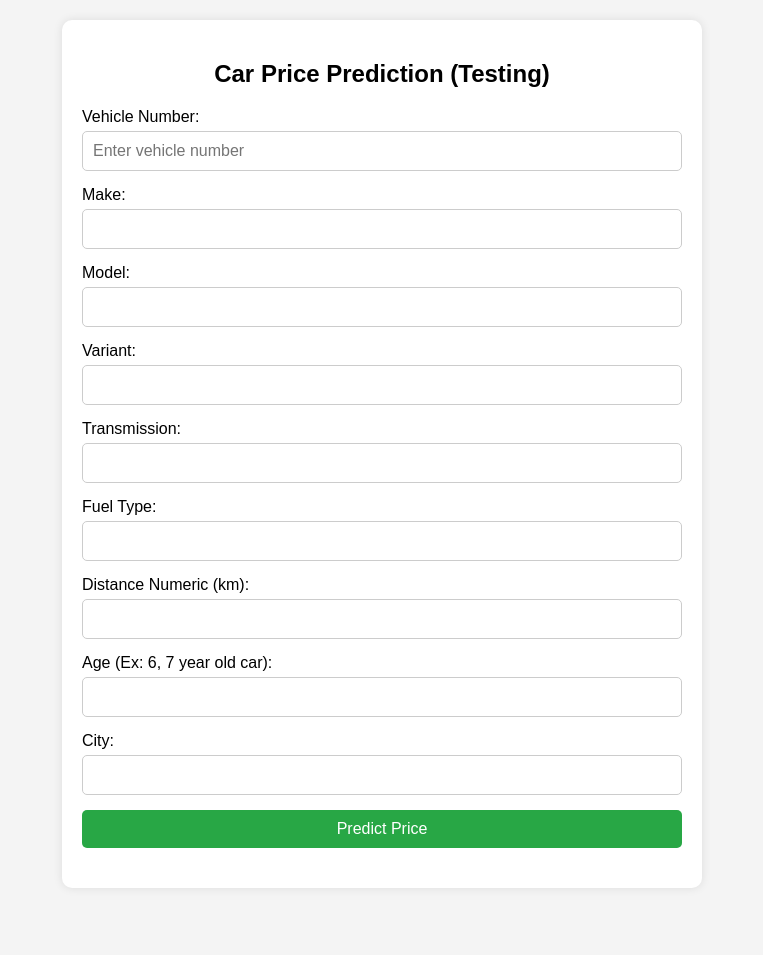
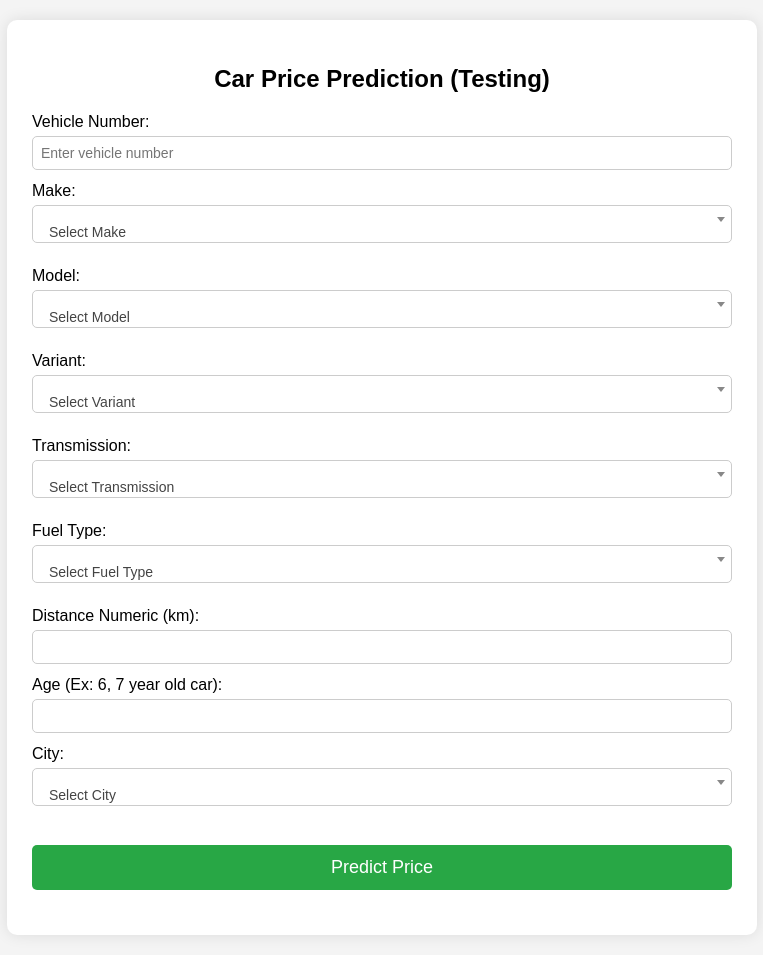
Before and after one commit to NikhilRaj-24/beta-try, a Flask app: template templates/index.html in a window 1280 px wide. Shown: the whole page, without its empty margins (258-1021 px from the left). Before the commit the page ends 848 px from the top, so only its background shows below. Run offline with Flask 3, Linux system fonts and the light colour scheme; the template is opened without the code that fills it, so the values that code supplies are empty; parts of the project's set-up code (start-up, migrations or seed data) failed here and were passed over; some libraries are stand-ins or nearby versions.

Commit message:
Update index.html

```diff
--- a/templates/index.html
+++ b/templates/index.html
@@ -8,6 +8,10 @@
 
     <!-- Add jQuery -->
     <script src="https://code.jquery.com/jquery-3.6.0.min.js"></script>
+
+    <!-- Select2 CSS and JS -->
+    <link href="https://cdn.jsdelivr.net/npm/select2@4.1.0-rc.0/dist/css/select2.min.css" rel="stylesheet" />
+    <script src="https://cdn.jsdelivr.net/npm/select2@4.1.0-rc.0/dist/js/select2.min.js"></script>
 
     <!-- Favicon for the taskbar -->
     <link rel="icon" href="https://cdn-icons-png.flaticon.com/512/3307/3307164.png" type="image/png" />
@@ -21,17 +25,18 @@
         }
 
         .container {
-            max-width: 600px;
+            max-width: 700px;
             margin: auto;
             background: white;
-            padding: 20px;
+            padding: 25px;
             border-radius: 10px;
-            box-shadow: 0px 0px 10px 0px rgba(0, 0, 0, 0.1);
+            box-shadow: 0px 0px 15px rgba(0, 0, 0, 0.1);
         }
 
         h2 {
             text-align: center;
             margin-bottom: 20px;
+            font-size: 24px;
         }
 
         form {
@@ -41,28 +46,44 @@
 
         label {
             margin-bottom: 5px;
+            font-size: 16px;
         }
 
         input,
         select,
-        textarea {
-            padding: 10px;
-            margin-bottom: 15px;
+        .select2-container--default .select2-selection--single {
+            padding: 8px;
+            margin-bottom: 12px;
             border: 1px solid #ccc;
             border-radius: 5px;
-            font-size: 16px;
+            font-size: 14px;
             width: 100%;
             box-sizing: border-box;
         }
 
+        /* Set Select2 elements to match the size of the input fields */
+        .select2-container .select2-selection--single {
+            height: 38px;
+        }
+
+        .select2-selection__rendered {
+            padding-top: 4px;
+        }
+
+        .select2-selection__arrow {
+            height: 38px;
+        }
+
         button {
-            padding: 10px;
+            padding: 12px;
             background-color: #28a745;
             color: white;
             border: none;
             border-radius: 5px;
             cursor: pointer;
-            font-size: 16px;
+            font-size: 18px;
+            margin-top: 15px;
+            transition: background-color 0.3s ease;
         }
 
         button:hover {
@@ -88,14 +109,23 @@
             display: none;
         }
 
-        /* Feedback box styling adjusted for consistent alignment */
-        .feedback-box {
-            margin-top: 20px;
+        /* Feedback textarea styling */
+        textarea {
+            padding: 8px;
+            margin-bottom: 12px;
+            border: 1px solid #ccc;
+            border-radius: 5px;
+            font-size: 14px;
+            width: 100%;
+            box-sizing: border-box;
         }
 
-        /* New suggested-price class to create spacing */
-        .suggested-price {
-            margin-top: 20px;
+        .feedback-box {
+            margin-top: 15px;
+        }
+
+        .select2-container {
+            margin-bottom: 12px;
         }
     </style>
 </head>
@@ -109,28 +139,32 @@
             <input type="text" id="vehicle_number" name="vehicle_number" placeholder="Enter vehicle number">
 
             <label for="make">Make:</label>
-            <input list="make-list" id="make" name="make" required>
-            <datalist id="make-list">
+            <select id="make" name="make" required>
+                <option value="">Select Make</option>
                 {% for make in makes %}
-                <option value="{{ make }}">
+                <option value="{{ make }}">{{ make }}</option>
                 {% endfor %}
-            </datalist>
+            </select>
 
             <label for="model">Model:</label>
-            <input list="model-list" id="model" name="model" required>
-            <datalist id="model-list"></datalist>
+            <select id="model" name="model" required>
+                <option value="">Select Model</option>
+            </select>
 
             <label for="variant">Variant:</label>
-            <input list="variant-list" id="variant" name="variant" required>
-            <datalist id="variant-list"></datalist>
+            <select id="variant" name="variant" required>
+                <option value="">Select Variant</option>
+            </select>
 
             <label for="transmission">Transmission:</label>
-            <input list="transmission-list" id="transmission" name="transmission" required>
-            <datalist id="transmission-list"></datalist>
+            <select id="transmission" name="transmission" required>
+                <option value="">Select Transmission</option>
+            </select>
 
             <label for="fuel_type">Fuel Type:</label>
-            <input list="fuel_type-list" id="fuel_type" name="fuel_type" required>
-            <datalist id="fuel_type-list"></datalist>
+            <select id="fuel_type" name="fuel_type" required>
+                <option value="">Select Fuel Type</option>
+            </select>
 
             <label for="distance_numeric">Distance Numeric (km):</label>
             <input type="number" id="distance_numeric" name="distance_numeric" required>
@@ -139,12 +173,12 @@
             <input type="number" id="age" name="age" required>
 
             <label for="city">City:</label>
-            <input list="city-list" id="city" name="city" required>
-            <datalist id="city-list">
+            <select id="city" name="city" required>
+                <option value="">Select City</option>
                 {% for city in cities %}
-                <option value="{{ city }}">
+                <option value="{{ city }}">{{ city }}</option>
                 {% endfor %}
-            </datalist>
+            </select>
 
             <!-- Submit button for price prediction -->
             <button id="predict-btn" type="submit">Predict Price</button>
@@ -166,8 +200,7 @@
 
             <div class="feedback-box">
                 <label for="feedback">Feedback (Optional):</label>
-                <textarea id="feedback" name="feedback" rows="4" cols="50"
-                    placeholder="Mention if any improvement needed or if any specific car is missing..."></textarea>
+                <textarea id="feedback" name="feedback" rows="4" placeholder="Mention if any improvement needed or if any specific car is missing..."></textarea>
             </div>
 
             <!-- Submit feedback button -->
@@ -180,16 +213,19 @@
         let row_number;
 
         $(document).ready(function () {
+            // Initialize Select2 on the dropdowns
+            $('#make, #model, #variant, #transmission, #fuel_type, #city').select2();
+
             // Load stored values if available
             loadFormData();
 
             // Handle Make -> Model cascading
             $('#make').change(function () {
                 var make = $(this).val();
-                $('#model-list').empty();
-                $('#variant-list').empty();
-                $('#transmission-list').empty();
-                $('#fuel_type-list').empty();
+                $('#model').empty().append('<option value="">Select Model</option>');
+                $('#variant').empty().append('<option value="">Select Variant</option>');
+                $('#transmission').empty().append('<option value="">Select Transmission</option>');
+                $('#fuel_type').empty().append('<option value="">Select Fuel Type</option>');
 
                 $.ajax({
                     url: '/get_models',
@@ -197,7 +233,7 @@
                     data: { make: make },
                     success: function (data) {
                         $.each(data, function (i, model) {
-                            $('#model-list').append('<option value="' + model + '">');
+                            $('#model').append('<option value="' + model + '">' + model + '</option>');
                         });
                     },
                     error: function () {
@@ -209,9 +245,9 @@
             // Handle Model -> Variant cascading
             $('#model').change(function () {
                 var model = $(this).val();
-                $('#variant-list').empty();
-                $('#transmission-list').empty();
-                $('#fuel_type-list').empty();
+                $('#variant').empty().append('<option value="">Select Variant</option>');
+                $('#transmission').empty().append('<option value="">Select Transmission</option>');
+                $('#fuel_type').empty().append('<option value="">Select Fuel Type</option>');
 
                 $.ajax({
                     url: '/get_variants',
@@ -219,7 +255,7 @@
                     data: { model: model },
                     success: function (data) {
                         $.each(data, function (i, variant) {
-                            $('#variant-list').append('<option value="' + variant + '">');
+                            $('#variant').append('<option value="' + variant + '">' + variant + '</option>');
                         });
                     },
                     error: function () {
@@ -231,8 +267,8 @@
             // Handle Variant -> Transmission & Fuel Type cascading
             $('#variant').change(function () {
                 var variant = $(this).val();
-                $('#transmission-list').empty();
-                $('#fuel_type-list').empty();
+                $('#transmission').empty().append('<option value="">Select Transmission</option>');
+                $('#fuel_type').empty().append('<option value="">Select Fuel Type</option>');
 
                 $.ajax({
                     url: '/get_details',
@@ -240,10 +276,10 @@
                     data: { variant: variant },
                     success: function (data) {
                         $.each(data.transmission, function (i, transmission) {
-                            $('#transmission-list').append('<option value="' + transmission + '">');
+                            $('#transmission').append('<option value="' + transmission + '">' + transmission + '</option>');
                         });
                         $.each(data.fuel_type, function (i, fuel_type) {
-                            $('#fuel_type-list').append('<option value="' + fuel_type + '">');
+                            $('#fuel_type').append('<option value="' + fuel_type + '">' + fuel_type + '</option>');
                         });
                     },
                     error: function () {
@@ -327,7 +363,7 @@
                 var savedData = JSON.parse(localStorage.getItem('formData'));
                 if (savedData) {
                     $('#vehicle_number').val(savedData.vehicle_number);
-                    $('#make').val(savedData.make);
+                    $('#make').val(savedData.make).trigger('change');
                     $('#model').val(savedData.model);
                     $('#variant').val(savedData.variant);
                     $('#transmission').val(savedData.transmission);
```
